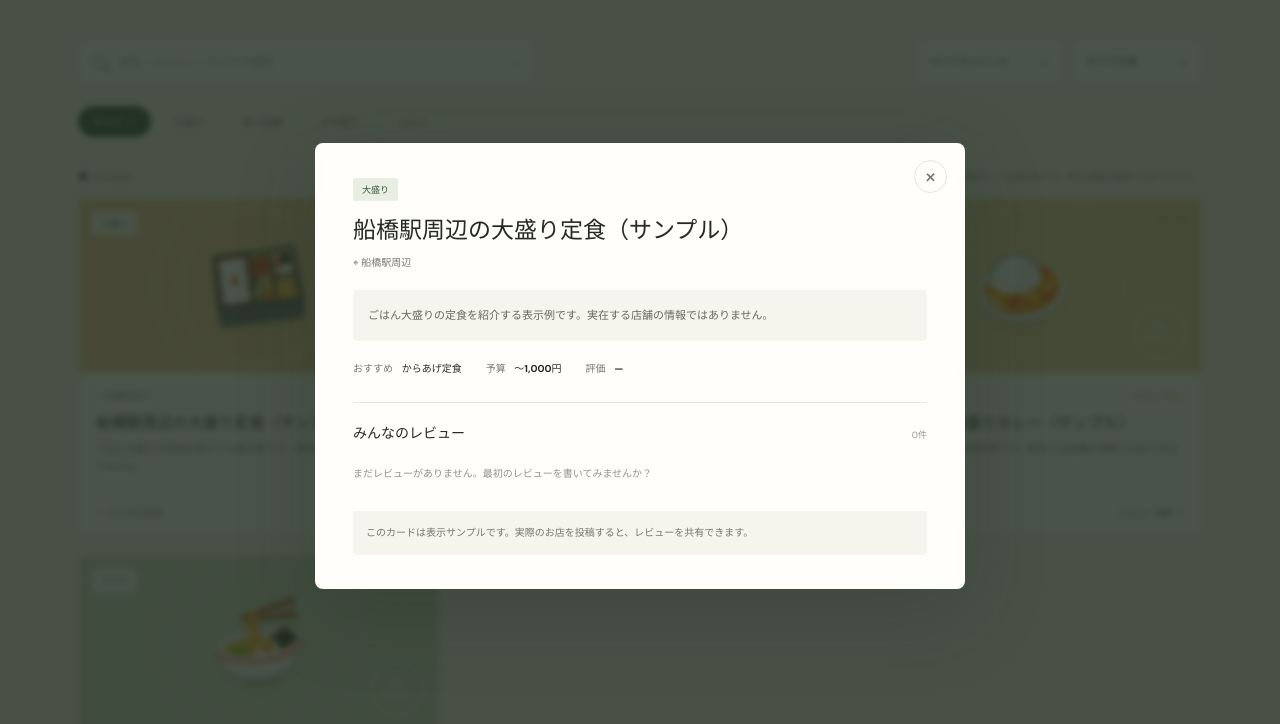
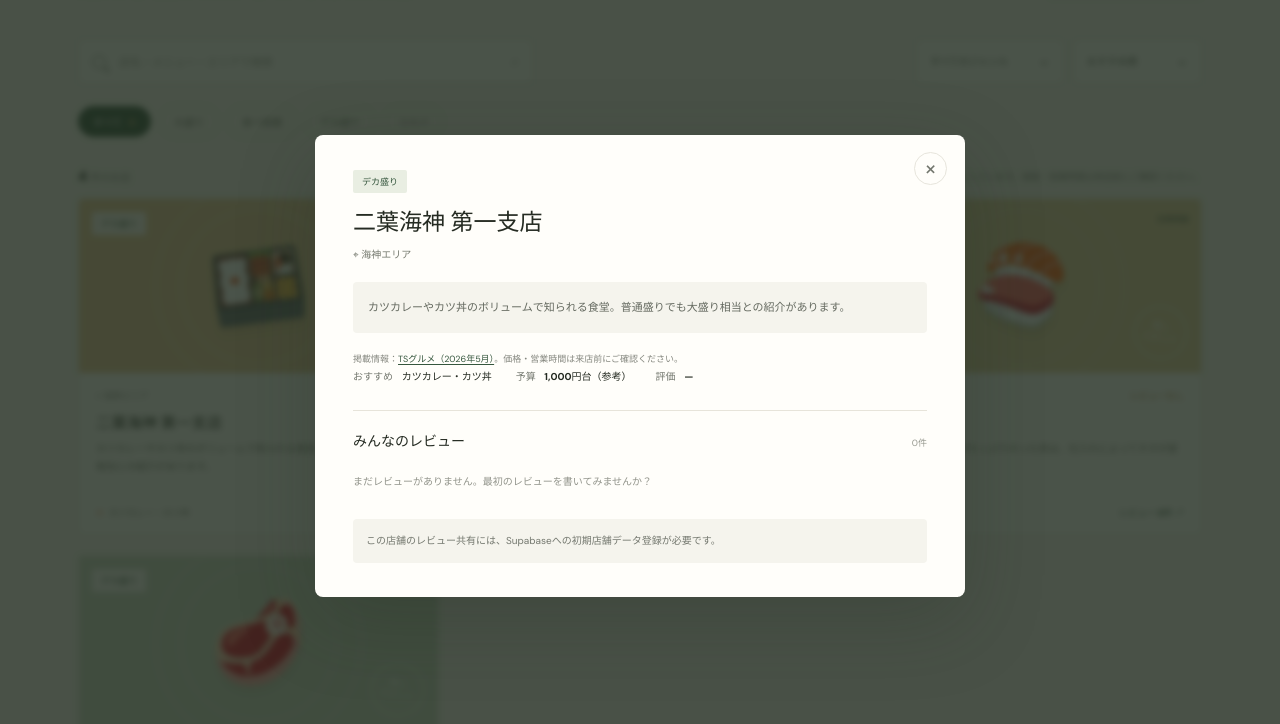
Before and after one commit to kinako-122601/narasino, a plain HTML site: page index.html in a window 1280 px wide. Both pictures are taken after a click on the button 258 px from the left and 1165 px from the top of the page. Shown: the part 799-1523 px from the top of the page. Drawn offline with Linux system fonts and the light colour scheme.

Commit message:
Seed real Funabashi restaurants
Co-authored-by: Copilot <223556219+Copilot@users.noreply.github.com>

```diff
--- a/app.js
+++ b/app.js
@@ -1,55 +1,63 @@
 const starterSpots = [
   {
-    id: "sample-1",
-    name: "船橋駅周辺の大盛り定食（サンプル）",
-    area: "船橋駅周辺",
-    category: "大盛り",
-    description: "ごはん大盛りの定食を紹介する表示例です。実在する店舗の情報ではありません。",
-    menu: "からあげ定食",
-    price: "〜1,000円",
+    id: "00000000-0000-4000-8000-000000000001",
+    name: "二葉海神 第一支店",
+    area: "海神エリア",
+    category: "デカ盛り",
+    description: "カツカレーやカツ丼のボリュームで知られる食堂。普通盛りでも大盛り相当との紹介があります。",
+    menu: "カツカレー・カツ丼",
+    price: "1,000円台（参考）",
     emoji: "🍱",
     color: "#e9c995",
     reviews: [],
-    isSample: true,
+    isSeed: true,
+    isFromDatabase: false,
+    sourceUrl: "https://ts-gourmet.net/funabashi-dekamori/",
   },
   {
-    id: "sample-2",
-    name: "西船橋エリアの食べ放題（サンプル）",
-    area: "西船橋エリア",
-    category: "食べ放題",
-    description: "お肉をたっぷり楽しむ食べ放題の表示例です。実在する店舗の情報ではありません。",
-    menu: "焼肉食べ放題",
-    price: "2,000円〜",
-    emoji: "🥩",
+    id: "00000000-0000-4000-8000-000000000002",
+    name: "福徳食堂",
+    area: "原木中山エリア",
+    category: "大盛り",
+    description: "ボリュームのある定食が評判。特にチキンカツ定食をがっつり食べたい日に。",
+    menu: "チキンカツ定食",
+    price: "1,000円台（参考）",
+    emoji: "🍗",
     color: "#edc8aa",
     reviews: [],
-    isSample: true,
+    isSeed: true,
+    isFromDatabase: false,
+    sourceUrl: "https://ts-gourmet.net/funabashi-dekamori/",
   },
   {
-    id: "sample-3",
-    name: "北習志野のデカ盛りカレー（サンプル）",
-    area: "北習志野エリア",
-    category: "デカ盛り",
-    description: "山盛りカレーを紹介する表示例です。実在する店舗の情報ではありません。",
-    menu: "メガ盛りカレー",
-    price: "〜1,500円",
-    emoji: "🍛",
+    id: "00000000-0000-4000-8000-000000000003",
+    name: "大乃家食堂",
+    area: "船橋市地方卸売市場",
+    category: "大盛り",
+    description: "船橋市場の食堂。海鮮がたっぷりのった丼は、仕入れによってネタが変わるそうです。",
+    menu: "海鮮丼",
+    price: "1,000円台（参考）",
+    emoji: "🍣",
     color: "#e5d19c",
     reviews: [],
-    isSample: true,
+    isSeed: true,
+    isFromDatabase: false,
+    sourceUrl: "https://ts-gourmet.net/funabashi-dekamori/",
   },
   {
-    id: "sample-4",
-    name: "津田沼エリアのコスパ中華（サンプル）",
-    area: "津田沼エリア",
-    category: "コスパ",
-    description: "ボリュームたっぷりの町中華を紹介する表示例です。実在する店舗の情報ではありません。",
-    menu: "ラーメンと半チャーハン",
-    price: "〜1,000円",
-    emoji: "🍜",
+    id: "00000000-0000-4000-8000-000000000004",
+    name: "ビッグテキサス 船橋店",
+    area: "船橋本町エリア",
+    category: "デカ盛り",
+    description: "リブステーキはサイズを選べ、最大1kgまで対応との紹介があります。食べる量に合わせて注文できます。",
+    menu: "リブステーキ（サイズ選択可）",
+    price: "要確認",
+    emoji: "🥩",
     color: "#cddbc4",
     reviews: [],
-    isSample: true,
+    isSeed: true,
+    isFromDatabase: false,
+    sourceUrl: "https://ts-gourmet.net/funabashi-dekamori/",
   },
 ];
 
@@ -128,11 +136,16 @@ function mapReview(review) {
 }
 
 function mapSpot(spot) {
+  const starterSpot = starterSpots.find((item) => item.id === spot.id);
   return {
+    ...starterSpot,
     ...spot,
-    emoji: "🍽️",
-    color: "#dce7d4",
+    emoji: starterSpot?.emoji || "🍽️",
+    color: starterSpot?.color || "#dce7d4",
     stamp: "みんなの\nおすすめ",
+    isSeed: Boolean(starterSpot),
+    isFromDatabase: true,
+    sourceUrl: starterSpot?.sourceUrl,
     reviews: (spot.reviews || []).map(mapReview)
       .sort((a, b) => new Date(b.createdAt) - new Date(a.createdAt)),
   };
@@ -150,7 +163,10 @@ async function loadSpots() {
       "shops?select=id,name,area,category,description,menu,price,created_at,reviews(id,nickname,rating,body,created_at)&order=created_at.desc",
     );
     if (!Array.isArray(rows)) throw new Error("Supabase returned an invalid shop list.");
-    spots = rows.length ? rows.map(mapSpot) : starterSpots;
+    const databaseSpots = rows.map(mapSpot);
+    const databaseSeedIds = new Set(databaseSpots.filter((spot) => spot.isSeed).map((spot) => spot.id));
+    const missingStarterSpots = starterSpots.filter((spot) => !databaseSeedIds.has(spot.id));
+    spots = [...databaseSpots, ...missingStarterSpots];
     setBackendStatus("");
   } catch (error) {
     console.error("共有データを読み込めませんでした。", error);
@@ -192,7 +208,7 @@ function render() {
       <article class="spot-card" tabindex="0" role="button" aria-label="${escapeHTML(spot.name)}の詳細とレビュー">
         <div class="card-visual" style="--card-bg:${escapeHTML(spot.color || "#e9eee2")}">
           <span class="card-category">${escapeHTML(spot.category)}</span>
-          ${spot.isSample ? '<span class="card-sample">サンプル</span>' : ""}
+          ${spot.isSeed ? '<span class="card-sample">初期掲載</span>' : ""}
           <span class="card-emoji" aria-hidden="true">${escapeHTML(spot.emoji || "🍽️")}</span>
           <span class="card-stamp">${stamp}</span>
         </div>
@@ -213,7 +229,7 @@ function render() {
 
   document.querySelector("#results-count").textContent = visibleSpots.length;
   document.querySelector("#empty-state").hidden = visibleSpots.length !== 0;
-  document.querySelector("#sample-note").hidden = !spots.some((spot) => spot.isSample);
+  document.querySelector("#sample-note").hidden = !spots.some((spot) => spot.isSeed);
   document.querySelector("#spot-count").textContent = spots.length;
   document.querySelector("#review-count").textContent = spots.reduce((count, spot) => count + spot.reviews.length, 0);
   grid.querySelectorAll(".spot-card").forEach((card, index) => {
@@ -255,6 +271,9 @@ function openDetails(id) {
         <p>${escapeHTML(review.text)}</p>
       </article>`).join("")
     : '<p class="no-reviews">まだレビューがありません。最初のレビューを書いてみませんか？</p>';
+  const sourceHTML = spot.sourceUrl
+    ? `<p class="source-note">掲載情報：<a href="${escapeHTML(spot.sourceUrl)}" target="_blank" rel="noopener noreferrer">TSグルメ（2026年5月）</a>。価格・営業時間は来店前にご確認ください。</p>`
+    : "";
 
   detailBody.innerHTML = `
     <div class="detail-heading">
@@ -263,6 +282,7 @@ function openDetails(id) {
       <span class="detail-area">⌖ ${escapeHTML(spot.area)}</span>
     </div>
     <p class="detail-summary">${escapeHTML(spot.description)}</p>
+    ${sourceHTML}
     <div class="detail-facts">
       <span>おすすめ <strong>${escapeHTML(spot.menu || "募集中")}</strong></span>
       <span>予算 <strong>${escapeHTML(spot.price || "情報なし")}</strong></span>
@@ -270,8 +290,8 @@ function openDetails(id) {
     </div>
     <div class="review-heading"><h3>みんなのレビュー</h3><span>${spot.reviews.length}件</span></div>
     <div class="review-list">${reviewsHTML}</div>
-    ${spot.isSample
-      ? '<p class="sample-detail-note">このカードは表示サンプルです。実際のお店を投稿すると、レビューを共有できます。</p>'
+    ${spot.isSeed && !spot.isFromDatabase
+      ? '<p class="sample-detail-note">この店舗のレビュー共有には、Supabaseへの初期店舗データ登録が必要です。</p>'
       : `<form class="review-form" id="review-form">
       <h3>このお店のレビューを書く</h3>
       <label class="field-label">ニックネーム
@@ -356,7 +376,6 @@ shopForm.addEventListener("submit", async (event) => {
     });
     if (!Array.isArray(result) || !result[0]) throw new Error("Supabase did not return the saved shop.");
     const spot = mapSpot({ ...result[0], reviews: [] });
-    spots = spots.filter((item) => !item.isSample);
     spots.unshift(spot);
     render();
     shopModal.close();
--- a/index.html
+++ b/index.html
@@ -115,7 +115,10 @@
         <p class="backend-status" id="backend-status" role="status" hidden></p>
         <div class="results-line">
           <p><strong id="results-count">0</strong>件のお店</p>
-          <p class="sample-note" id="sample-note" hidden><span aria-hidden="true">ⓘ</span> 初期カードは表示例です。実在店舗の情報ではありません。</p>
+          <p class="sample-note" id="sample-note" hidden>
+            <span aria-hidden="true">ⓘ</span>
+            初期掲載店は<a href="https://ts-gourmet.net/funabashi-dekamori/" target="_blank" rel="noopener noreferrer">TSグルメ</a>を参考にしています。価格・営業時間は来店前にご確認ください。
+          </p>
         </div>
         <div class="spot-grid" id="spot-grid" aria-live="polite"></div>
         <div class="empty-state" id="empty-state" hidden>
--- a/styles.css
+++ b/styles.css
@@ -109,6 +109,7 @@ a { color: inherit; text-decoration: none; }
 .results-line p strong { margin-right: 3px; color: var(--ink); font-size: 14px; }
 .sample-note { font-size: 9px !important; }
 .sample-note span { margin-right: 5px; color: var(--green); }
+.sample-note a { color: var(--green); text-decoration: underline; text-underline-offset: 2px; }
 .backend-status { margin: 20px 0 0; padding: 12px 14px; border: 1px solid #e8c99c; border-radius: 4px; background: #fff7e8; color: #79582d; font-size: 10px; line-height: 1.7; }
 .add-post-button:disabled { cursor: not-allowed; opacity: .5; transform: none; }
 .spot-grid { display: grid; grid-template-columns: repeat(3, 1fr); gap: 20px; }
@@ -121,6 +122,8 @@ a { color: inherit; text-decoration: none; }
 .card-stamp { position: absolute; z-index: 1; right: 14px; bottom: 14px; width: 53px; height: 53px; display: grid; place-items: center; border: 1px solid #ffffffc4; border-radius: 50%; color: #fff; font-size: 9px; font-weight: 700; line-height: 1.3; text-align: center; transform: rotate(9deg); }
 .card-category { position: absolute; z-index: 2; top: 13px; left: 13px; padding: 5px 9px; border-radius: 2px; background: #fffefaed; color: var(--green); font-size: 9px; font-weight: 700; }
 .card-sample { position: absolute; z-index: 2; right: 12px; top: 14px; color: #52644d; font-size: 8px; font-weight: 600; }
+.source-note { margin: 12px 0 0; color: #85877f; font-size: 9px; line-height: 1.7; }
+.source-note a { color: var(--green); text-decoration: underline; text-underline-offset: 2px; }
 .sample-detail-note { margin: 18px 0 0; padding: 13px; border-radius: 4px; background: #f5f4ed; color: #74786f; font-size: 10px; line-height: 1.8; }
 .card-info { padding: 16px 17px 15px; }
 .card-meta { display: flex; align-items: center; justify-content: space-between; color: #92948c; font-size: 9px; }
```
Also changed, not shown: 2 other files.
